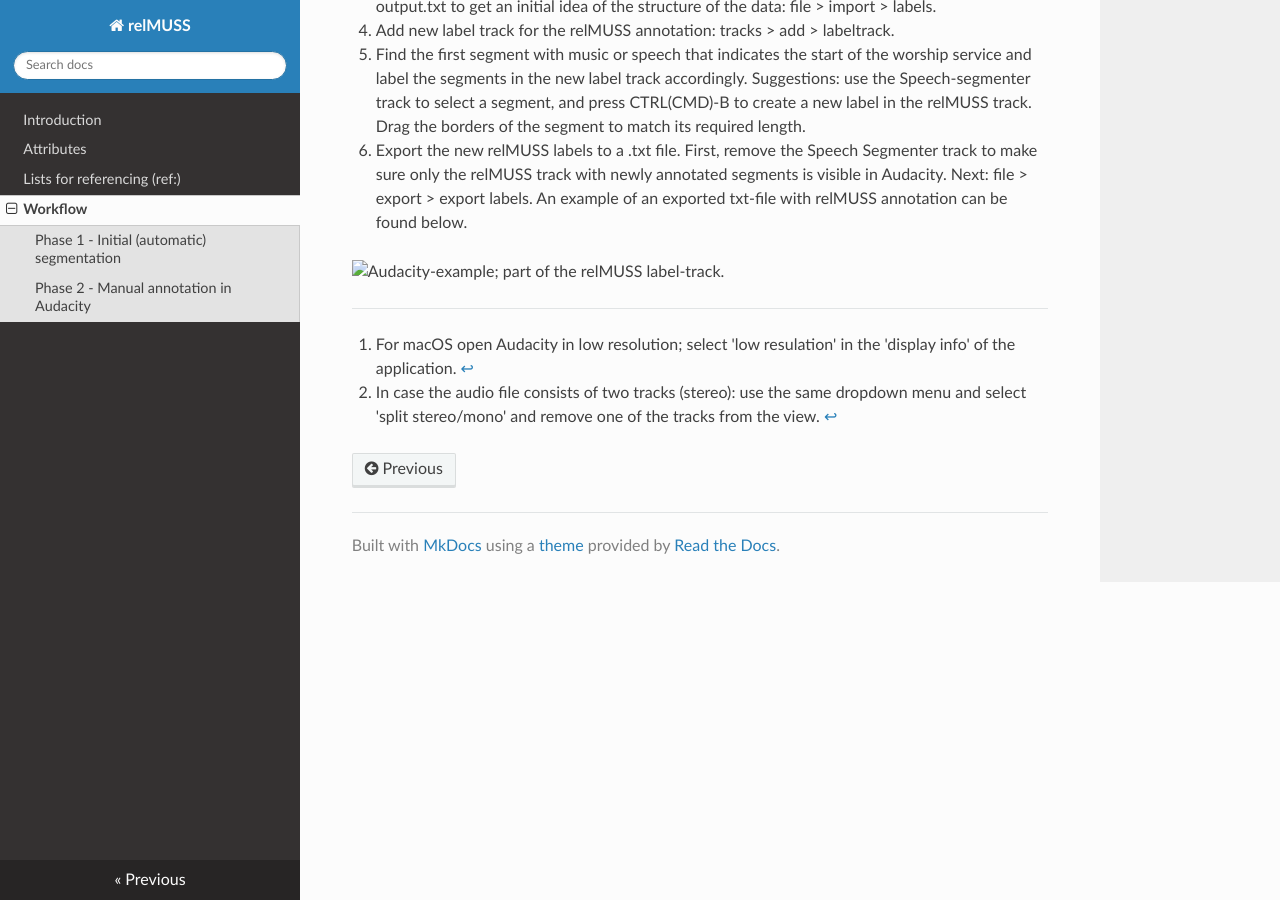
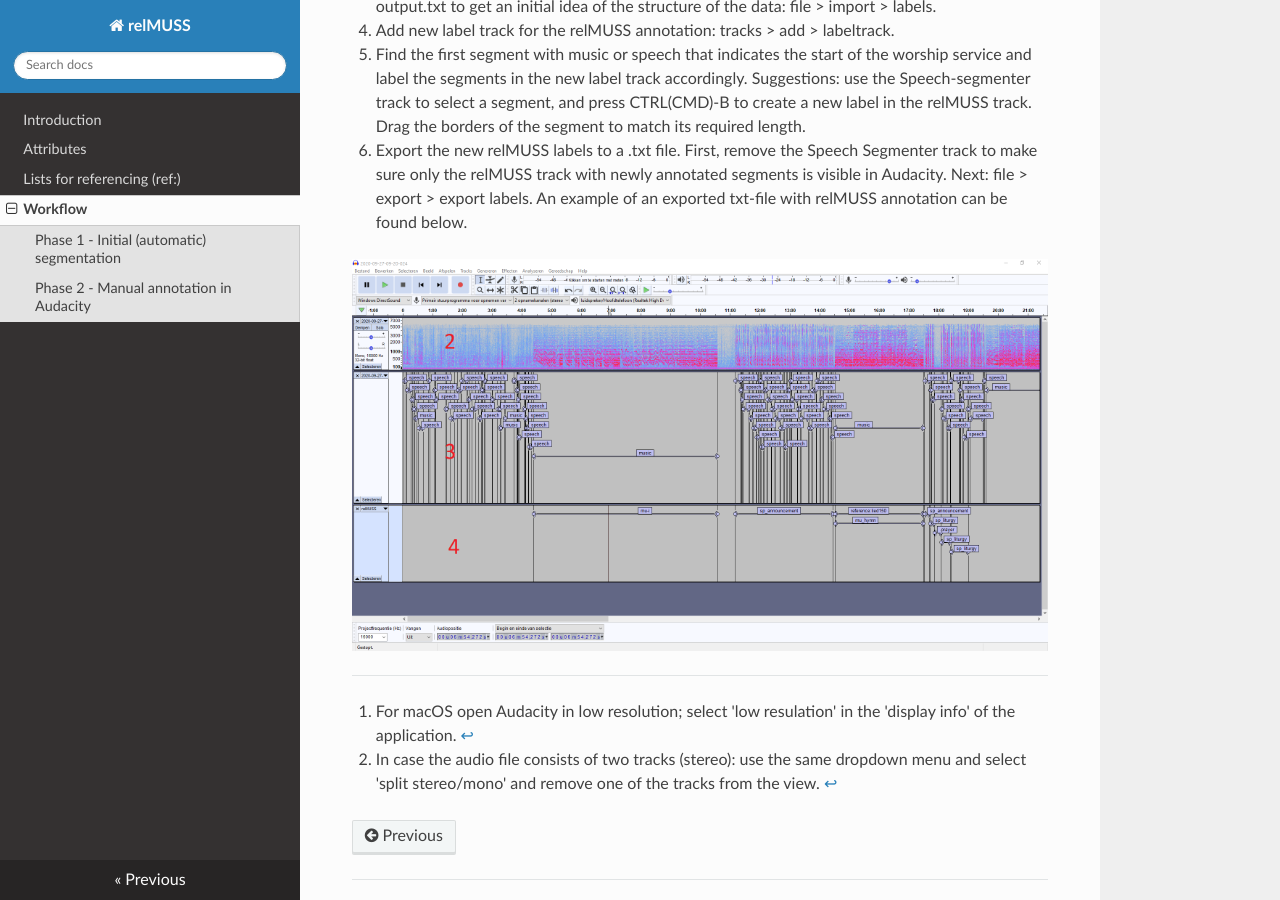
Before and after one commit to ttjpleizier/relmuss-specification, an MkDocs documentation site: the page built from docs/workflow.md, in a window 1280 px wide and 900 px high, scrolled down 542 px. Built offline with MkDocs 1.6.1, drawn with Linux system fonts in a browser that asks for light colours; nearby versions of some CDN libraries.

Commit message:
Update workflow.md

```diff
--- a/docs/workflow.md
+++ b/docs/workflow.md
@@ -17,7 +17,7 @@ The red numbers in the picture refer to the steps 2-4 below.
 7. Export the new relMUSS labels to a .txt file. First, remove the Speech Segmenter track to make sure only the relMUSS track with newly annotated segments is visible in Audacity. Next: file > export > export labels. An example of an exported txt-file with relMUSS annotation can be found below.
 
 
-![Audacity-example; part of the relMUSS label-track.](../images/labels-testkerkdienst-audacity-20200927-nrs.png)
+![Audacity-example; part of the relMUSS label-track.](img/labels-testkerkdienst-audacity-20200927-nrs.png)
 
 [^macos]: For macOS open Audacity in low resolution; select 'low resulation' in the 'display info' of the application.
 [^stereo]: In case the audio file consists of two tracks (stereo): use the same dropdown menu and select 'split stereo/mono' and remove one of the tracks from the view.
```
